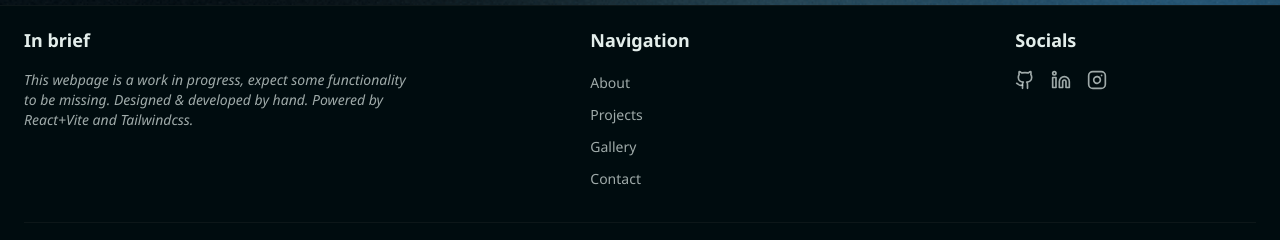
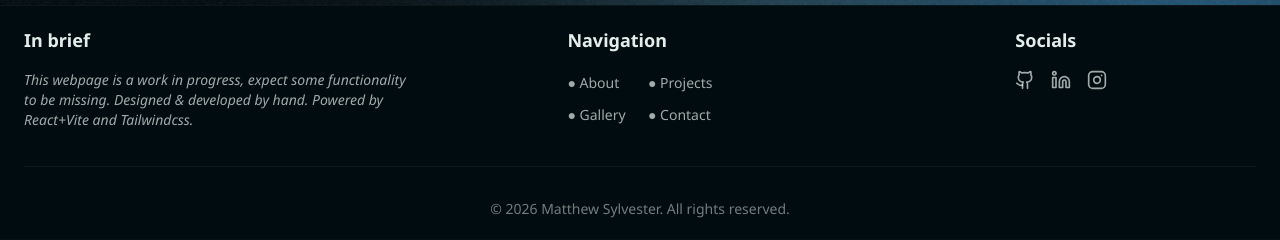
Before and after one commit to fourthstanza/fourthstanza.github.io, a React (Vite) app: page /#/ in a window 1280 px wide. Shown: the part 1991-2231 px from the top of the page. Built offline with nearby package versions, Linux system fonts and the light colour scheme.

Commit message:
changed footer navigation links

```diff
--- a/src/layout/footer.tsx
+++ b/src/layout/footer.tsx
@@ -25,11 +25,11 @@ export const Footer = () => {
                     {/* Quick Links */}
                     <div>
                         <h3 className="text-lg font-bold mb-4 text-text">Navigation</h3>
-                        <ul className="space-y-2">
-                            <li><a href={lang === "fr" ? "#/fr/about" : "#/en/about"} className="text-text/70 hover:text-hover text-sm">{lang === "fr" ? "À propos" : "About"}</a></li>
-                            <li><a href={lang === "fr" ? "#/fr/projects" : "#/en/projects"} className="text-text/70 hover:text-hover text-sm">{lang === "fr" ? "Projets" : "Projects"}</a></li>
-                            <li><a href={lang === "fr" ? "#/fr/gallery" : "#/en/gallery"} className="text-text/70 hover:text-hover text-sm">{lang === "fr" ? "Galerie" : "Gallery"}</a></li>
-                            <li><a href={lang === "fr" ? "#/fr/contact" : "#/en/contact"} className="text-text/70 hover:text-hover text-sm">{lang === "fr" ? "Contact" : "Contact"}</a></li>
+                        <ul className="space-y-2 grid grid-cols-2 gap-x-4">
+                            <li><a href={lang === "fr" ? "#/fr/about" : "#/en/about"} className="text-text/70 hover:text-hover text-sm">{lang === "fr" ? "● À propos" : "● About"}</a></li>
+                            <li><a href={lang === "fr" ? "#/fr/projects" : "#/en/projects"} className="text-text/70 hover:text-hover text-sm">{lang === "fr" ? "● Projets" : "● Projects"}</a></li>
+                            <li><a href={lang === "fr" ? "#/fr/gallery" : "#/en/gallery"} className="text-text/70 hover:text-hover text-sm">{lang === "fr" ? "● Galerie" : "● Gallery"}</a></li>
+                            <li><a href={lang === "fr" ? "#/fr/contact" : "#/en/contact"} className="text-text/70 hover:text-hover text-sm">{lang === "fr" ? "● Contact" : "● Contact"}</a></li>
                         </ul>
                     </div>
 
```
